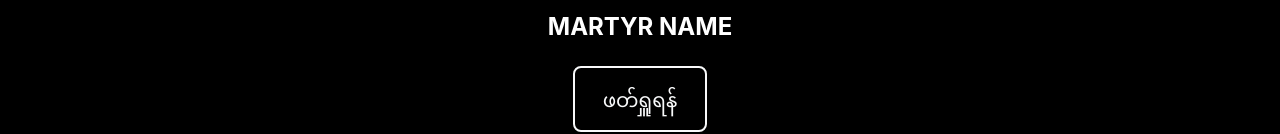
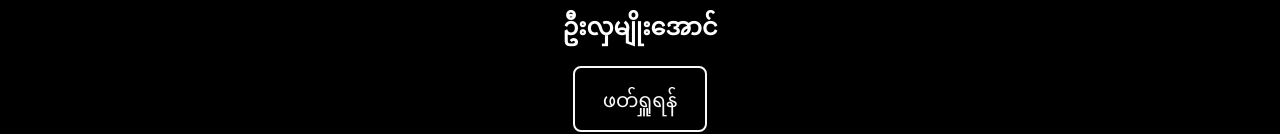
Before and after one commit to generation-zmm/web, a plain HTML site: page martyr.html in a window 1280 px wide. Shown: the part 1527-1661 px from the top of the page. Drawn offline with nearby package versions, Linux system fonts and the light colour scheme.

Commit message:
Update martyr.html

```diff
--- a/martyr.html
+++ b/martyr.html
@@ -88,7 +88,7 @@
 <div class="divider-custom divider-light">
 <div class="text-center mt-4"
 <p><img border="0" width="200" src="https://generation-zmm.github.io/web/assets/img/martyr/m3.png" /></p>
-<h4 class="text-uppercase mb-4">Martyr Name</h4>
+<h4 class="text-uppercase mb-4">ဦးလှမျိုးအောင်</h4>
 <p><a class="btn btn-xl btn-outline-light" href="martyr/m3.html">ဖတ်ရှူရန်</a></p>
 </div>
 </div>
```
